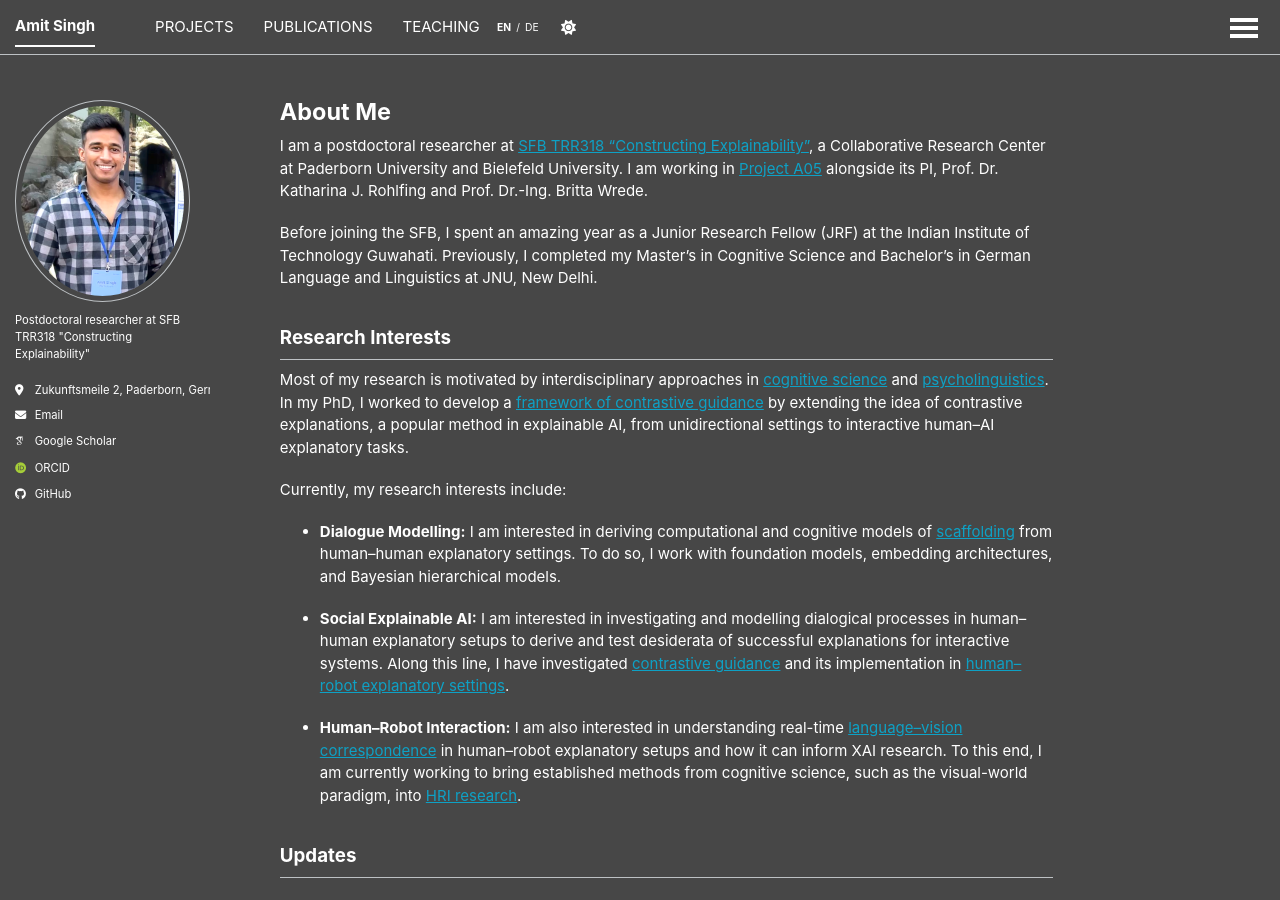
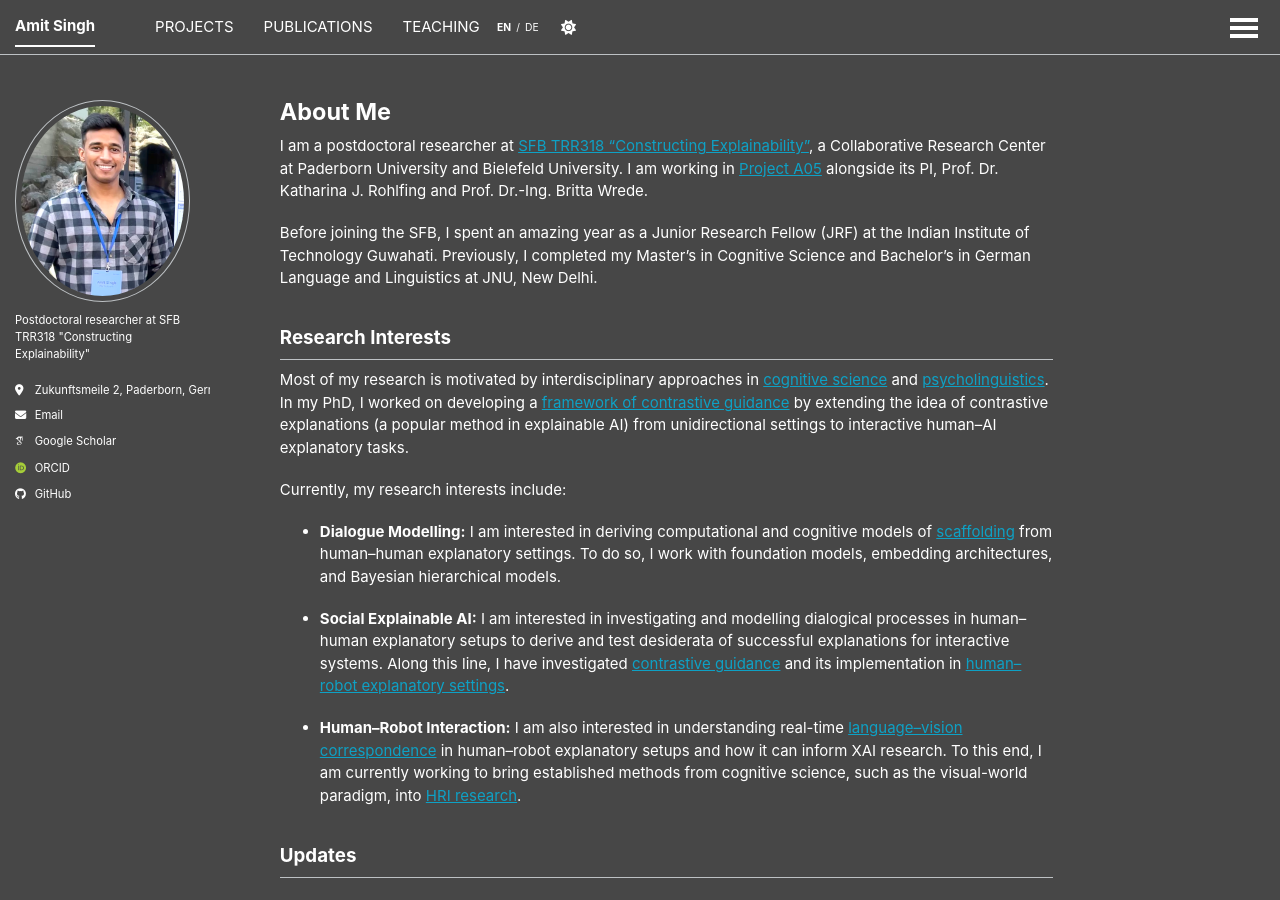
Before and after one commit to amits1ngh/amits1ngh.github.io, a Jekyll site: the page built from _pages/about.md, in a window 1280 px wide and 900 px high. Built offline with Jekyll 4.4.1, drawn with Linux system fonts in a browser that asks for light colours; some web fonts are replaced; a script that is not in the unit is left out.

Commit message:
minor edit

```diff
--- a/_pages/about.md
+++ b/_pages/about.md
@@ -15,7 +15,7 @@ Before joining the SFB, I spent an amazing year as a Junior Research Fellow (JRF
 
 ## Research Interests
 Most of my research is motivated by interdisciplinary approaches in [cognitive science](https://plato.stanford.edu/entries/cognitive-science/){:target="_blank" rel="noopener noreferrer"} and [psycholinguistics](https://oecs.mit.edu/pub/y1uhdz0y/){:target="_blank" rel="noopener noreferrer"}.<br>
-In my PhD, I worked to develop a [framework of contrastive guidance](https://digital.ub.uni-paderborn.de/doi/10.17619/UNIPB/1-2662){:target="_blank" rel="noopener noreferrer"} by extending the idea of contrastive explanations, a popular method in explainable AI, from unidirectional settings to interactive human–AI explanatory tasks.
+In my PhD, I worked on developing a [framework of contrastive guidance](https://digital.ub.uni-paderborn.de/doi/10.17619/UNIPB/1-2662){:target="_blank" rel="noopener noreferrer"} by extending the idea of contrastive explanations (a popular method in explainable AI) from unidirectional settings to interactive human–AI explanatory tasks.
 
 Currently, my research interests include:
 
```
